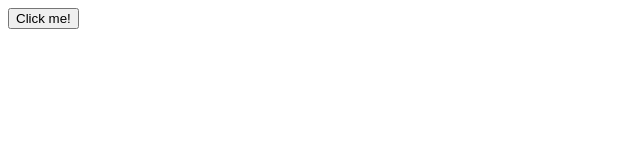
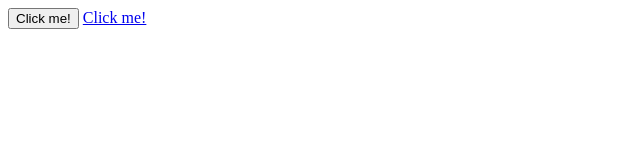
Before and after one commit to setrasariputra/button, a plain HTML site: page index.html in a window 1280 px wide. Shown: the whole page, without its empty margins (0-640 px from the left). Drawn offline with Linux system fonts and the light colour scheme.

Commit message:
modifiy index.html

```diff
--- a/index.html
+++ b/index.html
@@ -9,5 +9,6 @@
 </head>
 <body>
     <button class="btn">Click me!</button>
+    <a href="#" class="btn">Click me!</a>
 </body>
 </html>
```
